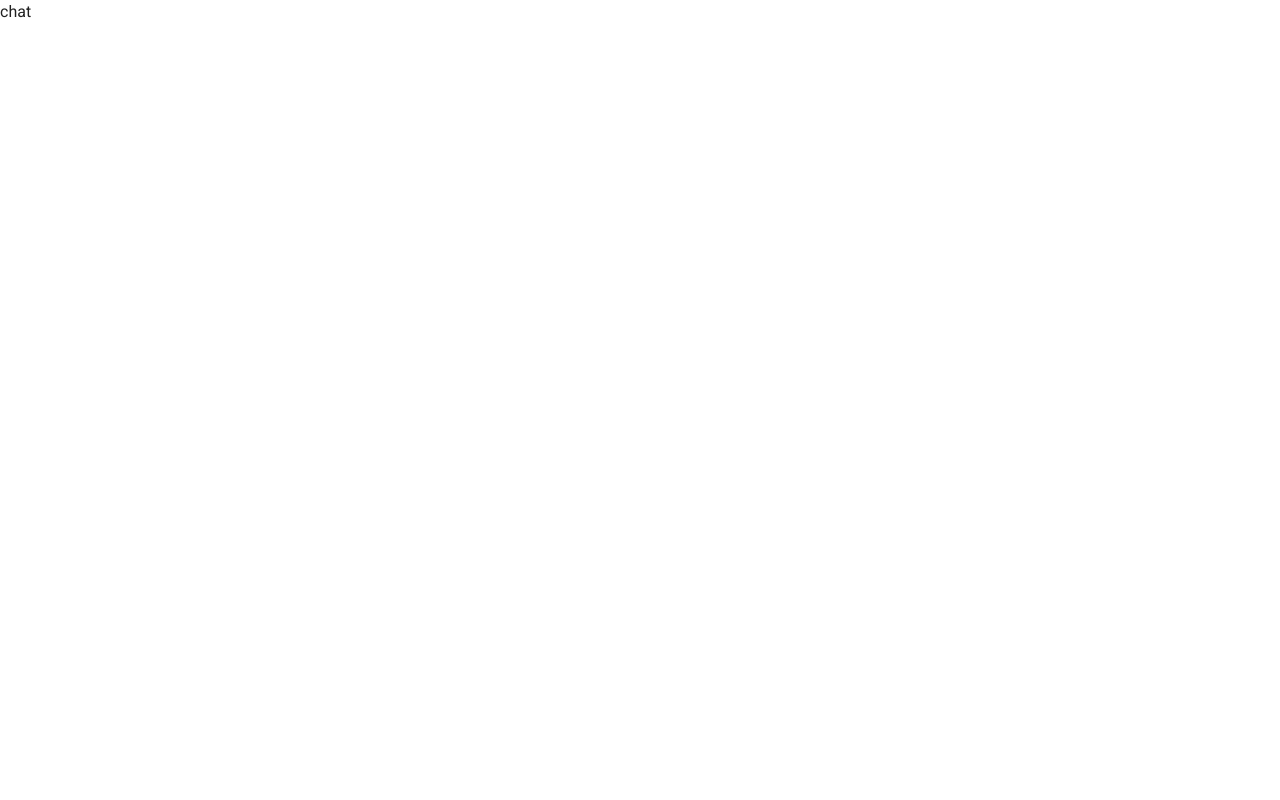
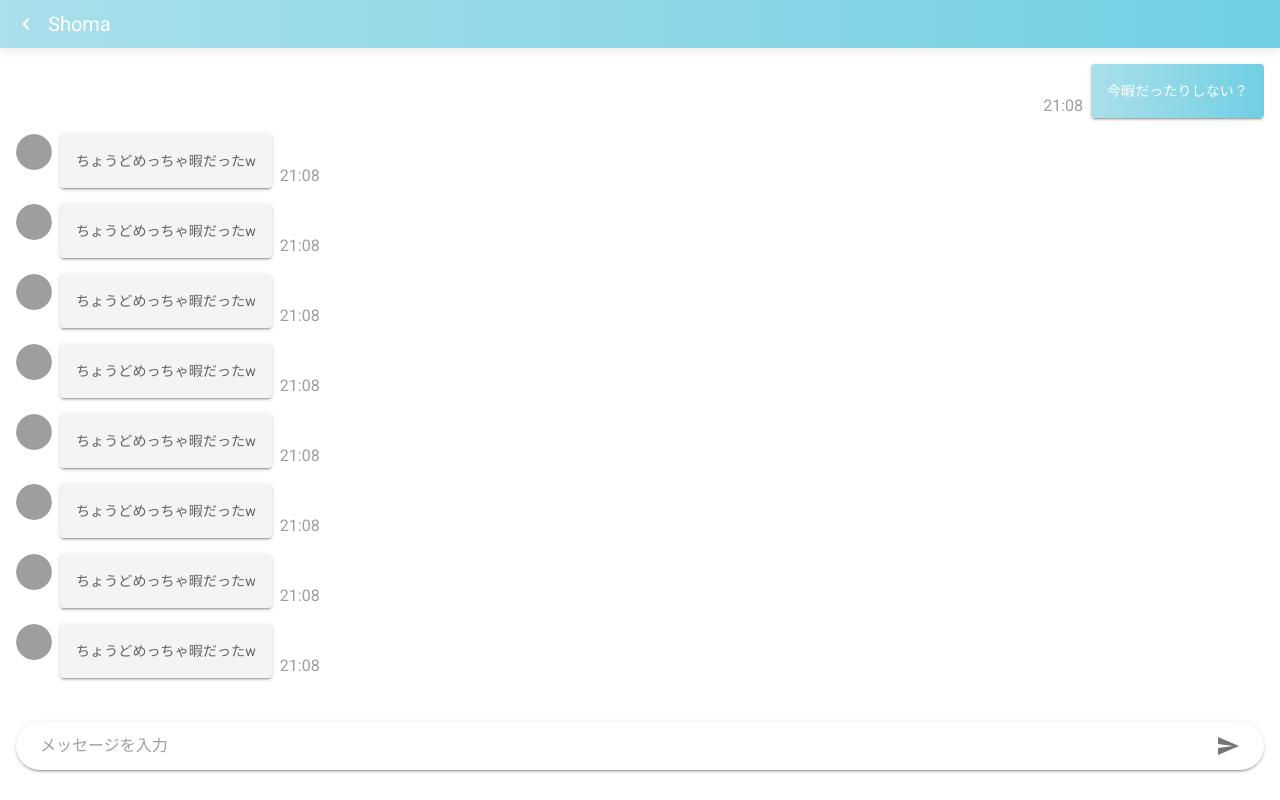
Before and after one commit to knknk98/dena-hackathon-front, a Nuxt app in the folder app/: page /chat in a window 1280 px wide. Built offline with nearby package versions, Linux system fonts and the light colour scheme; grey boxes are pictures that could not be loaded.

Commit message:
chat画面UI

```diff
--- /dev/null
+++ b/app/components/ChatHeader.vue
@@ -0,0 +1,24 @@
+<template>
+  <div class="chat-header px-2">
+    <v-btn icon class="mr-1">
+      <v-icon color="white">mdi-chevron-left</v-icon>
+    </v-btn>
+    <v-toolbar-title>Shoma</v-toolbar-title>
+  </div>
+</template>
+
+<script lang="ts">
+import Vue from 'vue'
+export default Vue.extend({})
+</script>
+
+<style lang="scss" scoped>
+.chat-header {
+  display: flex;
+  color: white;
+  height: 48px;
+  align-items: center;
+  box-shadow: 0px 2px 10px rgba(0, 0, 0, 0.1);
+  background: linear-gradient(to right, #aadfeb, #71cfe3);
+}
+</style>
--- /dev/null
+++ b/app/components/ChatItem.vue
@@ -0,0 +1,47 @@
+<template>
+  <div class="chatitem">
+    <div
+      v-if="isMine === true"
+      class="d-flex flex-row-reverse my-4 chatitem__mine"
+    >
+      <v-card>
+        <v-card-text class="white--text">今暇だったりしない？</v-card-text>
+      </v-card>
+      <div class="align-self-end mx-2 grey--text">21:08</div>
+    </div>
+    <div v-else class="d-flex my-4">
+      <v-avatar size="36" class="mr-2">
+        <img
+          src="https://pbs.twimg.com/profile_images/1384754241097535489/-8-WiVO5_400x400.jpg"
+        />
+      </v-avatar>
+      <v-card color="#F4F4F4">
+        <v-card-text>ちょうどめっちゃ暇だったw</v-card-text>
+      </v-card>
+      <div class="align-self-end mx-2 grey--text">21:08</div>
+    </div>
+  </div>
+</template>
+
+<script lang="ts">
+import Vue from 'vue'
+export default Vue.extend({
+  components: {},
+  props: {
+    isMine: {
+      type: Boolean,
+      default: false,
+    },
+  },
+})
+</script>
+
+<style lang="scss" scoped>
+.chatitem {
+  &__mine {
+    .v-card {
+      background: linear-gradient(to right, #aadfeb, #71cfe3);
+    }
+  }
+}
+</style>
--- a/app/layouts/default.vue
+++ b/app/layouts/default.vue
@@ -1,12 +1,11 @@
 <template>
   <v-app>
     <v-main>
-        <Nuxt />
+      <Nuxt />
     </v-main>
   </v-app>
 </template>
 
 <script>
-export default {
-}
+export default {}
 </script>
--- a/app/pages/chat.vue
+++ b/app/pages/chat.vue
@@ -1,9 +1,53 @@
 <template>
-<div>chat</div>
+  <div class="chat">
+    <chat-header />
+    <div class="chat__items mx-4">
+      <chat-item is-mine />
+      <chat-item />
+      <chat-item />
+      <chat-item />
+      <chat-item />
+      <chat-item />
+      <chat-item />
+      <chat-item />
+      <chat-item />
+    </div>
+    <div class="chat__footer mx-4">
+      <v-textarea
+        solo
+        rows="1"
+        placeholder="メッセージを入力"
+        auto-grow
+        rounded
+        append-icon="mdi-send"
+      />
+    </div>
+  </div>
 </template>
 
 <script lang="ts">
 import Vue from 'vue'
+import ChatHeader from '../components/ChatHeader.vue'
+import ChatItem from '../components/ChatItem.vue'
 export default Vue.extend({
+  components: { ChatHeader, ChatItem },
 })
 </script>
+
+<style lang="scss">
+.chat {
+  display: flex;
+  height: 100vh;
+  flex-direction: column;
+  &__items {
+    flex: 1;
+    overflow-y: scroll;
+  }
+  &__footer {
+    textarea {
+      max-height: 100px !important;
+      overflow-y: scroll;
+    }
+  }
+}
+</style>
```
Also changed, not shown: app/components/AppHeader.vue (+3 -5 lines).
